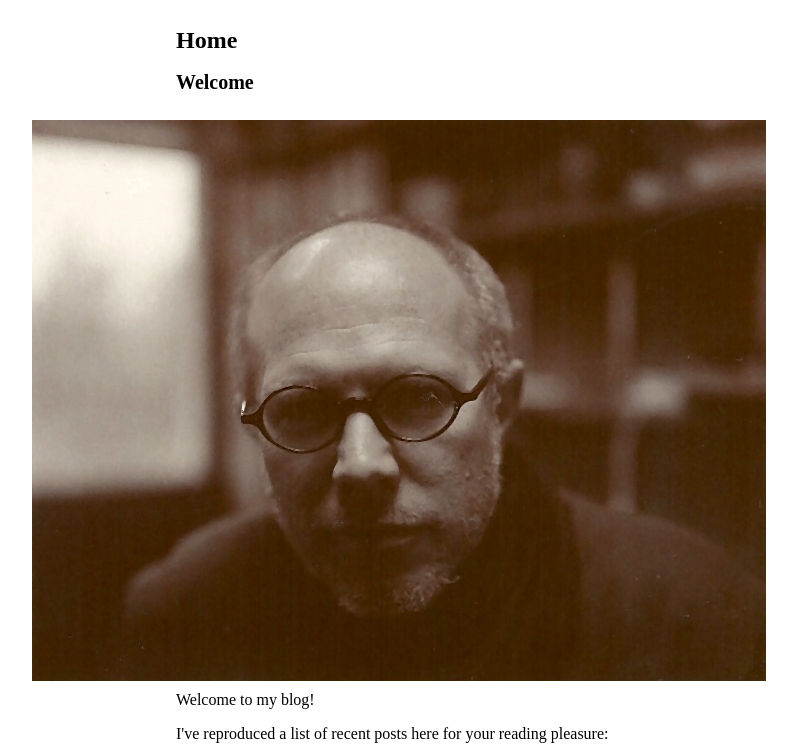
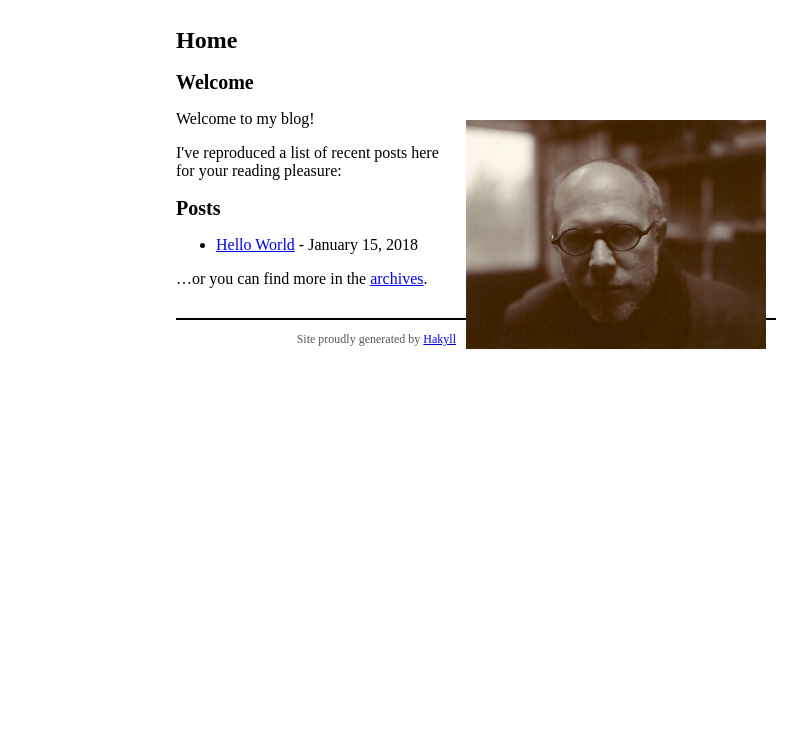
Before and after one commit to HuangJessica/brittAnderson.github.io, a plain HTML site: page _site/index.html in a window 1280 px wide. Shown: the part 50-800 px from the top of the page, without its empty margins (164-971 px from the left). Drawn offline with Linux system fonts and the light colour scheme.

Commit message:
set pic width 50%

```diff
--- a/_site/index.html
+++ b/_site/index.html
@@ -24,7 +24,7 @@
             <h1>Home</h1>
             <h2>Welcome</h2>
 
-<img src="./images/Britt0001.jpg" style="float: right; margin: 10px;" />
+<img src="./images/Britt0001.jpg" width="50%" style="float: right; margin: 10px;" />
 
 <p>Welcome to my blog!</p>
 
```
Also changed, not shown: index.html (+1 -1 lines).
